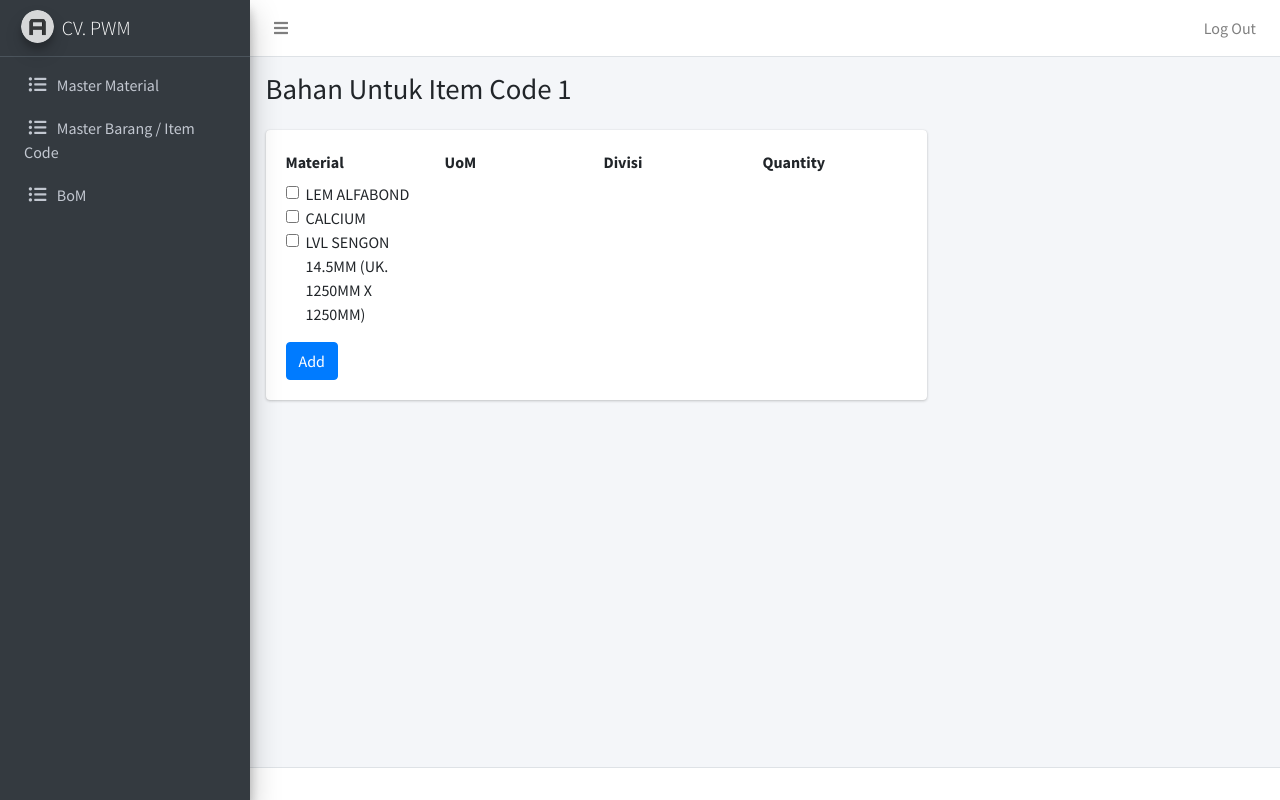
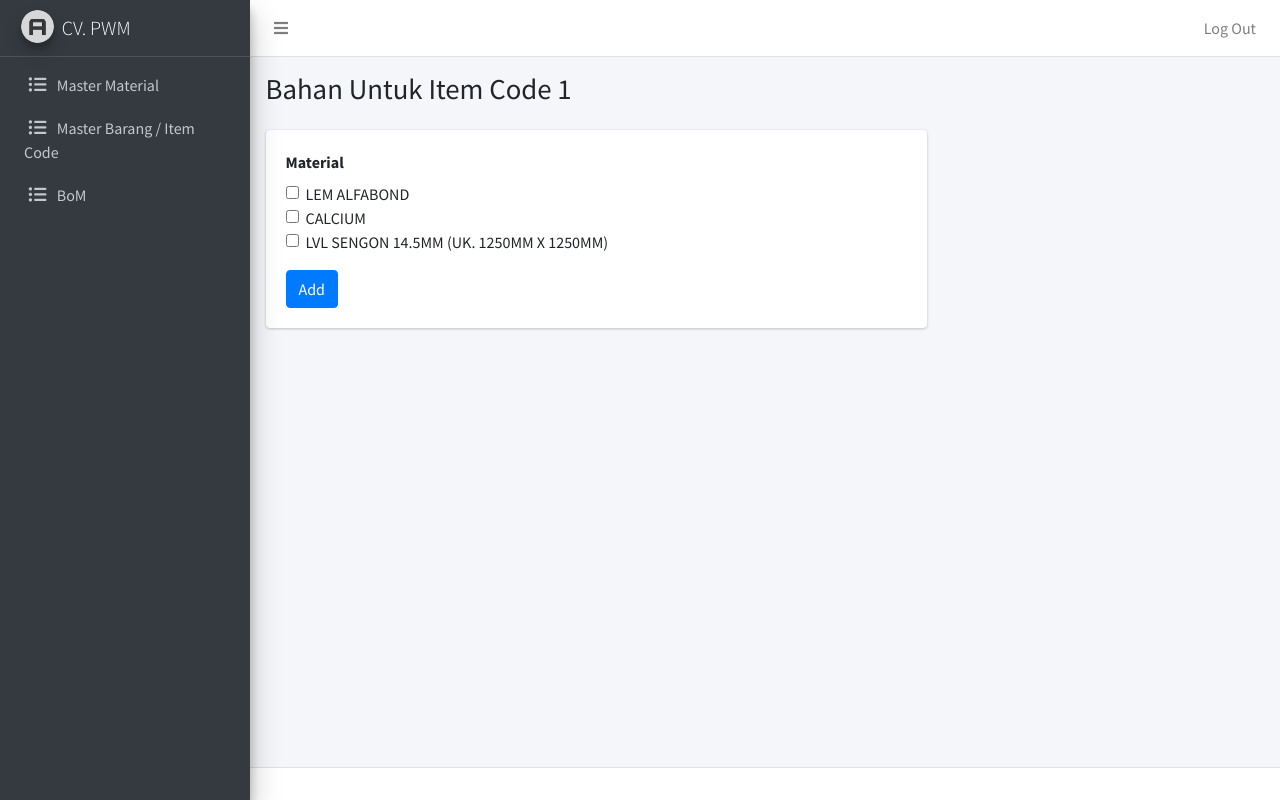
Before and after one commit to YusufAlvin/pwm, a PHP site: page /admin/item-material-add.php?id=1 in a window 1280 px wide. Run offline with PHP 8.4, Linux system fonts and the light colour scheme; a user stored in the database is signed in; data comes from the database, SQL or seed files in the repository; some libraries are stand-ins or nearby versions.

Commit message:
mengubah menu material

```diff
--- a/admin/item-material-add.php
+++ b/admin/item-material-add.php
@@ -51,23 +51,6 @@ $querymaterial = mysqli_query($conn, "SELECT * FROM material");
                         <?php endwhile; ?>
                       </div>
                     </div>
-                    <div class="col-md">
-                      <label class="form-label">UoM</label>
-                      <?php while($material = mysqli_fetch_assoc($querymaterial)) : ?>
-                        <div class="form-check">
-                          <input name="material[]" class="form-check-input" type="checkbox" value="<?= $material['material_id'] ?>" id="material">
-                          <label class="form-check-label" for="material">
-                            <?= $material['material_nama'] ?>
-                          </label>
-                        </div>
-                        <?php endwhile; ?>
-                    </div>
-                    <div class="col-md">
-                      <label class="form-label">Divisi</label>
-                    </div>
-                    <div class="col-md">
-                      <label class="form-label">Quantity</label>
-                    </div>
                   </div>
 
                   <div>
--- a/admin/material.php
+++ b/admin/material.php
@@ -44,6 +44,10 @@ $query = mysqli_query($conn, "SELECT * FROM material");
                       <div class="mb-3">
                         <label for="nama" class="form-label">Nama Material</label>
                         <input name="nama" type="text" class="form-control" id="nama" placeholder="LVL SENGON 14.5MM (UK. 1250MM X 1250MM)">
+                      </div>
+                      <div class="mb-3">
+                        <label for="quantity" class="form-label">Quantity</label>
+                        <input name="quantity" type="text" class="form-control" id="quantity" placeholder="0.5000">
                       </div>
                     </div>
                     <div class="col-md">
```
